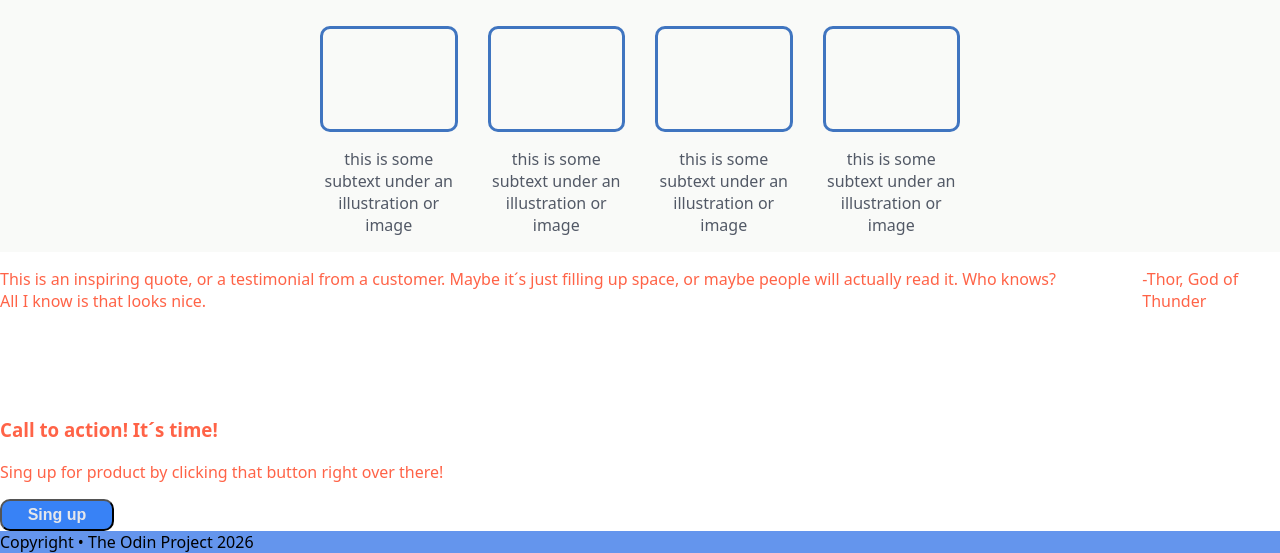
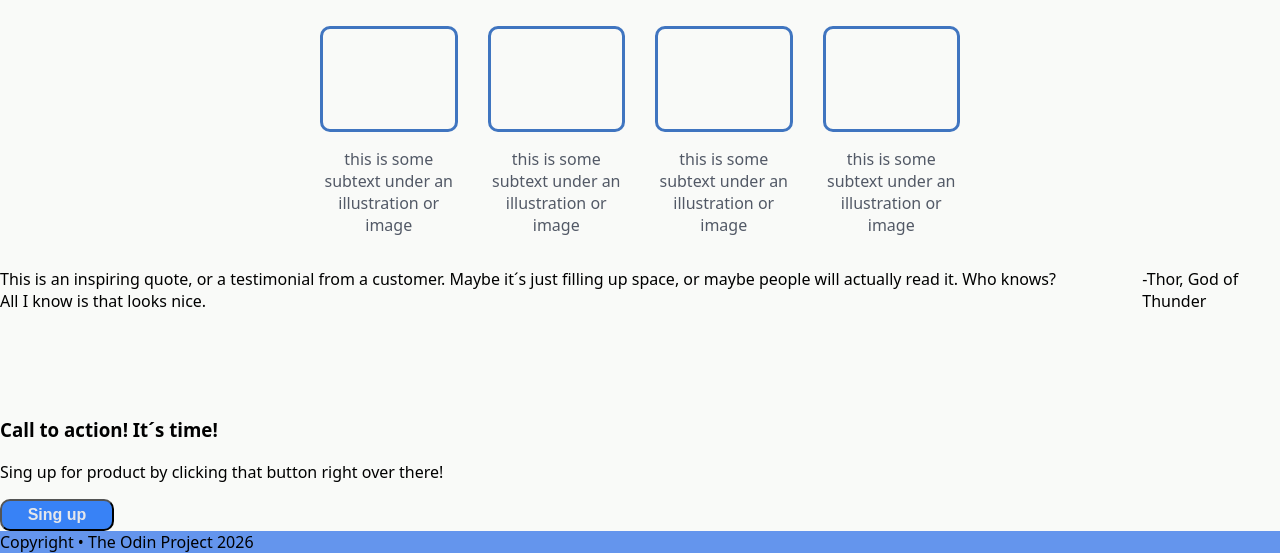
Before and after one commit to SoySaul/Project-Landing-Page, a plain HTML site: page index.html in a window 1280 px wide. Shown: the part 505-1058 px from the top of the page. Drawn offline with Linux system fonts and the light colour scheme.

Commit message:
Modificar el backgraund-color de main

```diff
--- a/style.css
+++ b/style.css
@@ -103,12 +103,10 @@ button{
 }
 
 main{
-    color: tomato;
-
+    background-color: #f9faf8;
 }
 
 section{
-    background-color: #f9faf8;
     display: flex;
     flex-direction: column;
     align-items: center;
```
